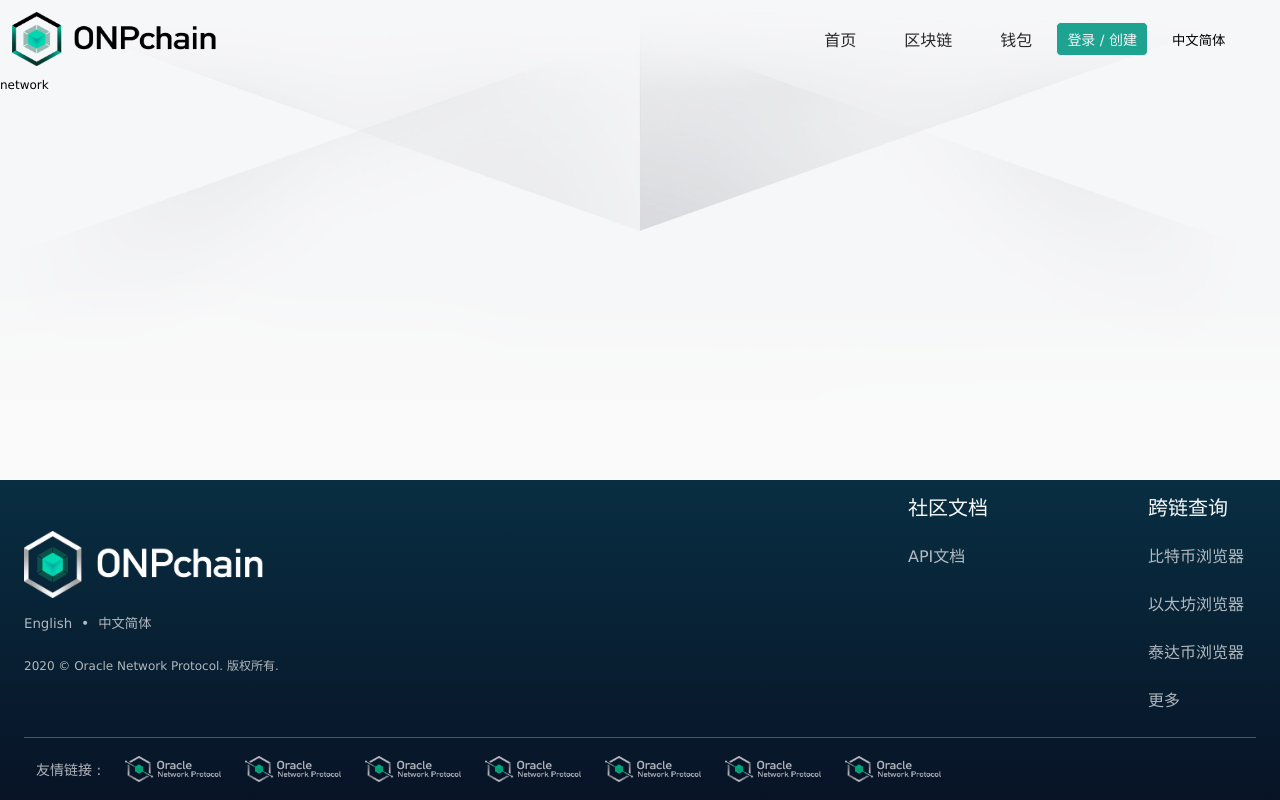
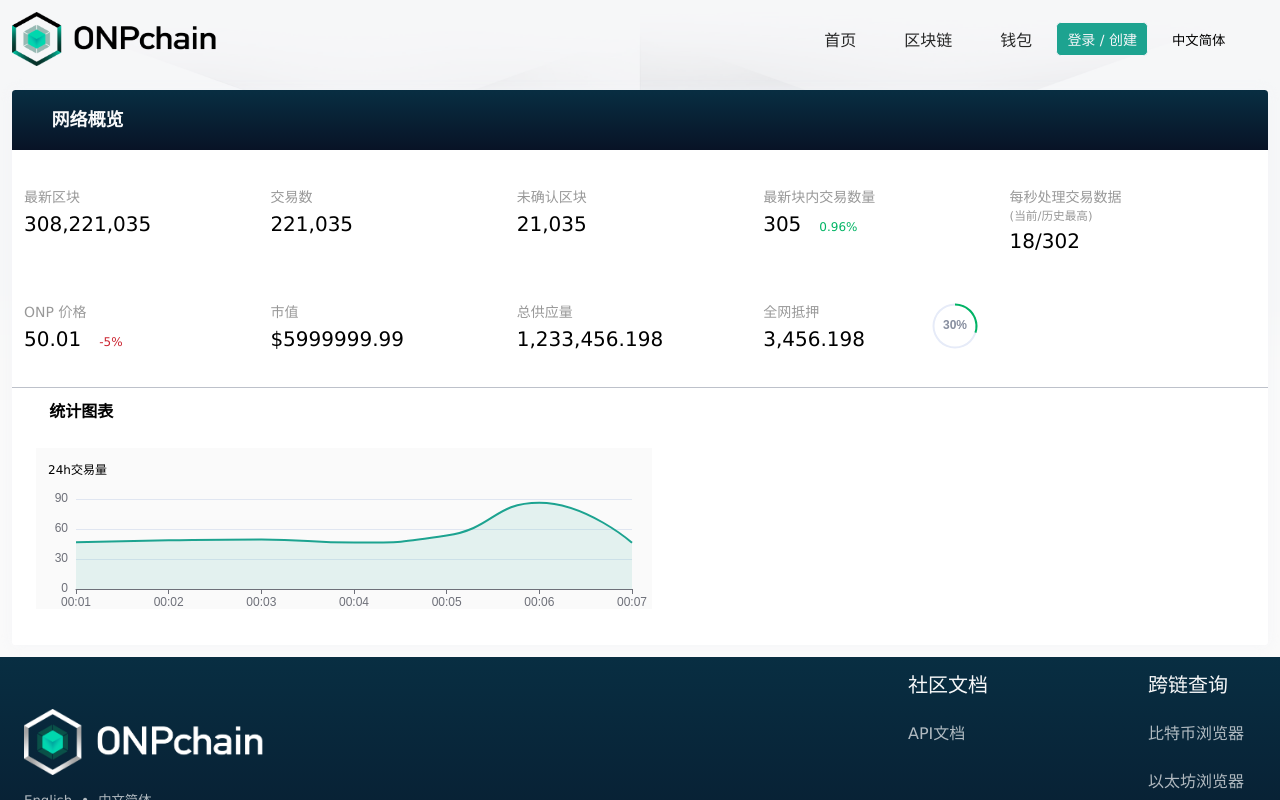
Before and after one commit to shamerKill/PlugChain-Browser, a React app: page /network in a window 1280 px wide. Built offline with nearby package versions, Linux system fonts and the light colour scheme; what fetch-mock would draw is missing.

Commit message:
[create] network page

```diff
--- a/public/index.html
+++ b/public/index.html
@@ -12,7 +12,7 @@
     <link rel="manifest" href="%PUBLIC_URL%/manifest.json" />
     <link rel="icon" href="%PUBLIC_URL%/logo.png" />
     <link id="HeadTheme" rel="stylesheet" type="text/css" />
-    <script src="//at.alicdn.com/t/font_2548479_9nw43u1526.js"></script>
+    <script src="//at.alicdn.com/t/font_2548479_sv4bt7va3pm.js"></script>
     <title>Oracle Network Protocol Chain</title>
   </head>
   <body>
--- a/src/app/pages/chain/network/network.scss
+++ b/src/app/pages/chain/network/network.scss
@@ -0,0 +1,107 @@
+.network_content {
+  box-shadow: var(--background-box-shadow);
+  background: var(--color-primary-background-contrast);
+  border-radius: 0.3rem;
+  overflow: hidden;
+  margin: 1rem;
+  .network_title {
+    color: var(--color-primary-text-contrast);
+    background-image: var(--background-image-contrast);
+    padding: 0.5rem 1rem;
+    font-size: (18/12)+rem;
+    line-height: 4rem;
+    .icon {
+      padding-right: 0.5rem;
+      font-size: 1.2em;
+    }
+  }
+  .chain_info_view_rate {
+    position: absolute;
+    top: 50%;
+    right: 10%;
+    width: 5rem;
+    height: 5rem;
+    margin-top: -2.5rem;
+  }
+  .network_info {
+    display: flex;
+    flex-wrap: wrap;
+    padding: 1rem;
+    border-bottom: 1px solid var(--color-primary-gray);
+  }
+  .chain_info_dl {
+    width: 20%;
+    position: relative;
+    padding: 2rem 0;
+    .chain_info_dt {
+      opacity: var(--opacity-level-2);
+      font-size: (14/12)+rem;
+    }
+    .chain_info_dd {
+      padding-top: 0.5rem;
+      font-size: (20/12)+rem;
+    }
+    .chain_info_rate {
+      padding-left: 0.5rem;
+      font-size: 0.6em;
+    }
+    .chain_info_rate_green {
+      color: var(--color-primary-green);
+    }
+    .chain_info_rate_red {
+      color: var(--color-primary-red);
+    }
+  }
+  .network_inner_title {
+    padding: 0.5rem 1rem;
+    font-size: (16/12)+rem;
+    line-height: 3rem;
+    .icon {
+      padding-right: 0.5rem;
+      font-size: 1.2em;
+    }
+  }
+  .network_chart_list {
+    padding: 1rem;
+    display: flex;
+    flex-wrap: wrap;
+    justify-content: space-between;
+  }
+  .network_chart_item {
+    width: 50%;
+    margin: 0 1rem 2rem;
+    background-color: var(--color-primary-background);
+  }
+  .network_chart_dd {
+    height: 10rem;
+    width: 100%;
+  }
+  .network_chart_dt {
+    padding: 1rem;
+  }
+  .chain_view_box {
+    width: 100%;
+    height: 100%;
+  }
+  @media (max-width: 1002px) {
+    .chain_info_dl {
+      width: 33.33%;
+    }
+    .network_chart_item {
+      width: 50%;
+      background-color: var(--color-primary-background);
+    }
+  }
+  @media (max-width: 720px) {
+    .network_chart_list {
+      padding: 1rem 0;
+    }
+    .chain_info_dl {
+      width: 50%;
+    }
+    .network_chart_item {
+      width: 100%;
+      background-color: var(--color-primary-background);
+    }
+  }
+}
--- a/src/app/pages/chain/network/network.tsx
+++ b/src/app/pages/chain/network/network.tsx
@@ -1,12 +1,129 @@
-import { FC } from 'react';
+import { FC, useEffect, useMemo, useState } from 'react';
 import ComponentsLayoutBase from '../../../components/layout/base';
+import I18 from '../../../../i18n/component';
+import { TokenPledgeRate, DayTransactionVolume } from '../../home/home-components';
+import { formatClass } from '../../../../tools';
 
 import './network.scss';
 
 const PageChainNetwork: FC = () => {
+  const [newBlockHeight, setNewBlockHeight] = useState('');
+  const [transactionVolume, setTransactionVolume] = useState('');
+  const [pendingBlockVolume, setPendingBlockVolume] = useState('');
+  const [newBlockTransaction, setNewBlockTransaction] = useState('');
+  const [transactionRate, setTransactionRate] = useState(0);
+  const [price, setPrice] = useState('');
+  const [priceRate, setPriceRate] = useState(0);
+  const [markValue, setMarketValue] = useState('');
+  const [allTokenVolume, setAllTokenVolume] = useState('');
+  const [allPledge, setAllPledge] = useState('');
+  const [pledgeRate, setPledgeRate] = useState(0);
+  const [nowVolume, setNowVolume] = useState('');
+  const [historyMaxVolume, setHistoryMaxVolume] = useState('');
+
+  const DayTransactionVolumeView = useMemo(() => <DayTransactionVolume />, []);
+  const TokenPledgeRateView = useMemo(() => <TokenPledgeRate pledgeRate={pledgeRate} />, [pledgeRate]);
+
+  useEffect(() => {
+    setNewBlockHeight('308,221,035');
+    setTransactionVolume('221,035');
+    setPendingBlockVolume('21,035');
+    setNewBlockTransaction('305');
+    setTransactionRate(0.96);
+    setPrice('50.01');
+    setPriceRate(-5);
+    setMarketValue('$5999999.99');
+    setAllTokenVolume('1,233,456.198');
+    setAllPledge('3,456.198');
+    setPledgeRate(30);
+    setNowVolume('18');
+    setHistoryMaxVolume('302');
+  }, []);
   return (
     <ComponentsLayoutBase className="chain_network_page">
-      network
+      <div className="network_content">
+        <h2 className="network_title">
+          <svg className="icon" aria-hidden="true">
+            <use xlinkHref="#icon-network"></use>
+          </svg>
+          <I18 text="networkOverview" />
+        </h2>
+        {/* info */}
+        <div className="network_info">
+          <dl className="chain_info_dl">
+            <dt className="chain_info_dt"><I18 text="newBlockHeight" /></dt>
+            <dd className="chain_info_dd">{ newBlockHeight }</dd>
+          </dl>
+          <dl className="chain_info_dl">
+            <dt className="chain_info_dt"><I18 text="transactionVolume" /></dt>
+            <dd className="chain_info_dd">{ transactionVolume }</dd>
+          </dl>
+          <dl className="chain_info_dl">
+            <dt className="chain_info_dt"><I18 text="pendingBlockVolume" /></dt>
+            <dd className="chain_info_dd">{ pendingBlockVolume }</dd>
+          </dl>
+          <dl className="chain_info_dl">
+            <dt className="chain_info_dt">
+              <I18 text="newBlockTransaction" />
+            </dt>
+            <dd className="chain_info_dd">
+              { newBlockTransaction }
+              <span className={formatClass(['chain_info_rate', transactionRate >= 0 ? 'chain_info_rate_green' : 'chain_info_rate_red'])}>
+                <svg className="icon" aria-hidden="true">
+                  <use xlinkHref={transactionRate >= 0 ? '#icon-up' : '#icon-down'}></use>
+                </svg>
+                {transactionRate}%
+              </span>
+            </dd>
+          </dl>
+          <dl className="chain_info_dl">
+            <dt className="chain_info_dt"><I18 text="secondNumber" /><br /><small>(<I18 text="nowVolume" />/<I18 text="historyMaxVolume" />)</small></dt>
+            <dd className="chain_info_dd">{nowVolume}/{historyMaxVolume}</dd>
+          </dl>
+          <dl className="chain_info_dl">
+            <dt className="chain_info_dt">
+              ONP&nbsp;<I18 text="price" />
+            </dt>
+            <dd className="chain_info_dd">
+              { price }
+              <span className={formatClass(['chain_info_rate', priceRate >= 0 ? 'chain_info_rate_green' : 'chain_info_rate_red'])}>
+                <svg className="icon" aria-hidden="true">
+                  <use xlinkHref={priceRate >= 0 ? '#icon-up' : '#icon-down'}></use>
+                </svg>
+                {priceRate}%
+              </span>
+            </dd>
+          </dl>
+          <dl className="chain_info_dl">
+            <dt className="chain_info_dt"><I18 text="markValue" /></dt>
+            <dd className="chain_info_dd">{ markValue }</dd>
+          </dl>
+          <dl className="chain_info_dl">
+            <dt className="chain_info_dt"><I18 text="allTokenVolume" /></dt>
+            <dd className="chain_info_dd">{ allTokenVolume }</dd>
+          </dl>
+          <dl className="chain_info_dl">
+            <dt className="chain_info_dt"><I18 text="allPledge" /></dt>
+            <dd className="chain_info_dd">{ allPledge }</dd>
+            { TokenPledgeRateView }
+          </dl>
+        </div>
+        {/* chart */}
+        <div className="network_chart">
+          <h3 className="network_inner_title">
+            <svg className="icon" aria-hidden="true">
+              <use xlinkHref="#icon-chart"></use>
+            </svg>
+            <I18 text="statisticalChart" />
+          </h3>
+          <div className="network_chart_list">
+            <dl className="network_chart_item">
+              <dt className="network_chart_dt"><I18 text="24hTransactionVolume" /></dt>
+              <dd className="network_chart_dd">{DayTransactionVolumeView}</dd>
+            </dl>
+          </div>
+        </div>
+      </div>
     </ComponentsLayoutBase>
   );
 };
--- a/src/app/pages/home/home-components.tsx
+++ b/src/app/pages/home/home-components.tsx
@@ -65,7 +65,8 @@ export const DayTransactionVolume: FC = () => {
       grid: {
         top: 10,
         bottom: 20,
-        right: 0,
+        right: 20,
+        left: 40,
       }
     });
     setData([
--- a/src/i18n/zh-CN.json
+++ b/src/i18n/zh-CN.json
@@ -69,6 +69,9 @@
   "inputWordPlaceholder": "输入助记词，并使用分号\"，\"隔开每个单词",
   "noExistingONPAccount": "还没有ONPChain账号?",
 
+  "networkOverview": "网络概览",
+  "statisticalChart": "统计图表",
+
   "close": "关闭",
   "confirm": "确认"
 }
```
